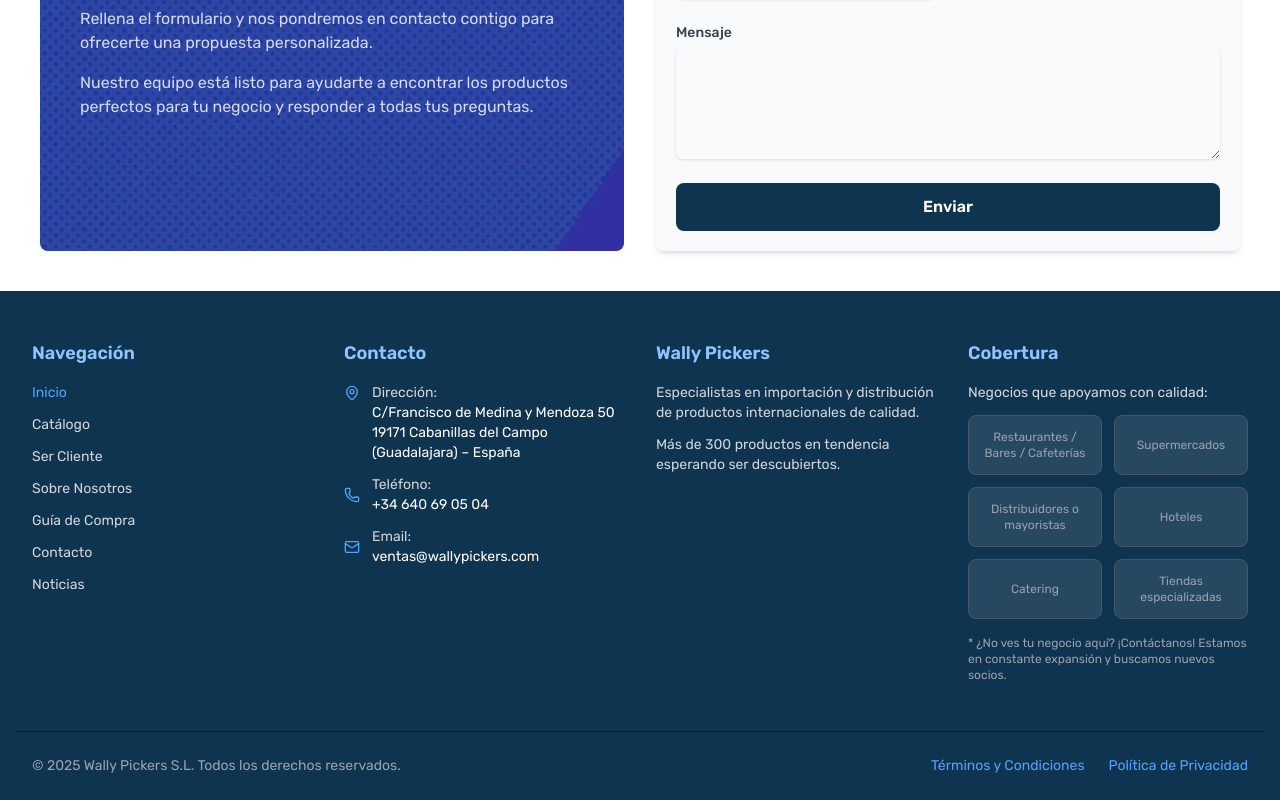
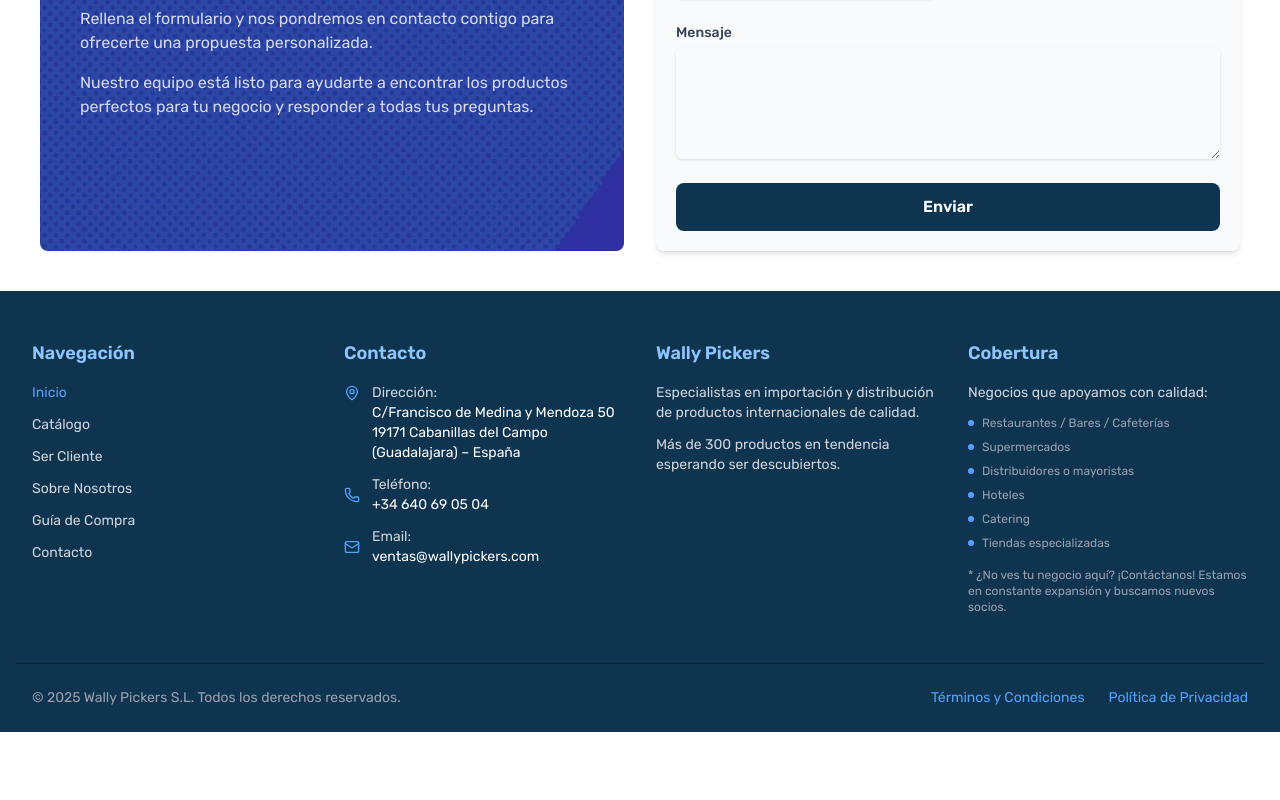
Before and after one commit to hexabro/Wally_pickers, a Next.js app: page / in a window 1280 px wide. Shown: the part 4316-5116 px from the top of the page. After the commit the page ends 5048 px from the top, so only its background shows below. Built offline with nearby package versions, Linux system fonts and the light colour scheme.

Commit message:
changed drag buffer in main slider

```diff
--- a/src/components/nav/footer.tsx
+++ b/src/components/nav/footer.tsx
@@ -17,7 +17,6 @@
   { href: "/quienes-somos", label: "Sobre Nosotros" },
   { href: "/guia-compra", label: "Guía de Compra" },
   { href: "/contacto", label: "Contacto" },
-  { href: "/blog", label: "Noticias" },
 
 ];
 
@@ -110,38 +109,32 @@
               <p className="text-sm text-gray-300 mb-3">Negocios que apoyamos con calidad:</p>
 
               {/* Placeholder for certification images */}
-              <div className="grid grid-cols-2 gap-3">
-                <div className="bg-white/10 rounded-lg p-3 flex items-center justify-center min-h-[60px] border border-gray-600">
-                  <span className="text-xs text-center text-gray-400">
+                <ul className="space-y-2 text-xs text-gray-400">
+                <li className="flex items-center">
+                  <div className="w-1.5 h-1.5 bg-blue-400 rounded-full mr-2"></div>
                   Restaurantes / Bares / Cafeterías
-                  </span>
-                </div>
-                <div className="bg-white/10 rounded-lg p-3 flex items-center justify-center min-h-[60px] border border-gray-600">
-                  <span className="text-xs text-center text-gray-400">
+                </li>
+                <li className="flex items-center">
+                  <div className="w-1.5 h-1.5 bg-blue-400 rounded-full mr-2"></div>
                   Supermercados
-                  </span>
-                </div>
-                <div className="bg-white/10 rounded-lg p-3 flex items-center justify-center min-h-[60px] border border-gray-600">
-                  <span className="text-xs text-center text-gray-400">
+                </li>
+                <li className="flex items-center">
+                  <div className="w-1.5 h-1.5 bg-blue-400 rounded-full mr-2"></div>
                   Distribuidores o mayoristas
-                  </span>
-                </div>
-                <div className="bg-white/10 rounded-lg p-3 flex items-center justify-center min-h-[60px] border border-gray-600">
-                  <span className="text-xs text-center text-gray-400">
+                </li>
+                <li className="flex items-center">
+                  <div className="w-1.5 h-1.5 bg-blue-400 rounded-full mr-2"></div>
                   Hoteles
-                  </span>
-                </div>
-                <div className="bg-white/10 rounded-lg p-3 flex items-center justify-center min-h-[60px] border border-gray-600">
-                  <span className="text-xs text-center text-gray-400">
+                </li>
+                <li className="flex items-center">
+                  <div className="w-1.5 h-1.5 bg-blue-400 rounded-full mr-2"></div>
                   Catering
-                  </span>
-                </div>
-                <div className="bg-white/10 rounded-lg p-3 flex items-center justify-center min-h-[60px] border border-gray-600">
-                  <span className="text-xs text-center text-gray-400">
+                </li>
+                <li className="flex items-center">
+                  <div className="w-1.5 h-1.5 bg-blue-400 rounded-full mr-2"></div>
                   Tiendas especializadas
-                  </span>
-                </div>
-              </div>
+                </li>
+                </ul>
 
               <p className="text-xs text-gray-400 mt-3">
                 * ¿No ves tu negocio aquí? ¡Contáctanos! Estamos en constante expansión y buscamos nuevos socios.
--- a/src/components/sections/SwipeCarousel.jsx
+++ b/src/components/sections/SwipeCarousel.jsx
@@ -11,7 +11,7 @@
 
 const ONE_SECOND = 1000;
 const AUTO_DELAY = ONE_SECOND * 10;
-const DRAG_BUFFER = 50;
+const DRAG_BUFFER = 20;
 
 const SPRING_OPTIONS = {
   type: "spring",
```
Also changed, not shown: src/app/guia-compra/crear/page.tsx (added). Lines whose indentation alone changed are shown as unchanged.
